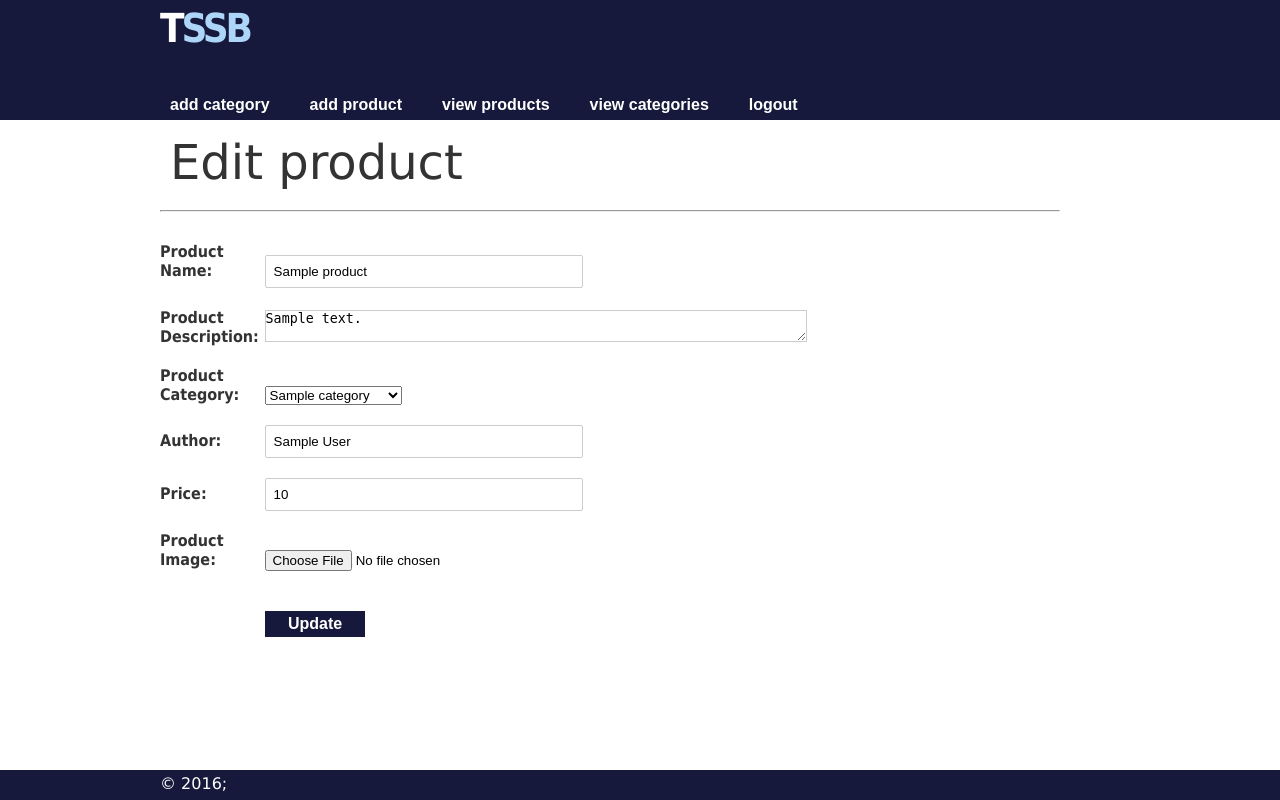
After one commit to odera24/bookstore, a PHP site: page /edit_product.php?id=1 in a window 1280 px wide. The commit adds this page. Run offline with PHP 8.4, Linux system fonts and the light colour scheme; tables that the repository leaves empty or names only in its code hold one stand-in row (values such as "Sample post").

Commit message:
Create edit product page

```diff
--- /dev/null
+++ b/www/edit_product.php
@@ -0,0 +1,83 @@
+<?php
+	session_start();
+	# include db connection
+	include "config/db.php";
+
+	# import functions
+	include "includes/functions.php";
+
+	$title = 'Edit Products';
+	# import header
+	include "includes/header2.php";
+
+	$errors = [];
+
+	if(!isset($_GET['id'])){
+		header('Location: view_products.php');
+	}
+
+	$product = fetchProducts($dbcon, $_GET['id']);
+
+	if(array_key_exists('submit', $_POST)) {
+
+		# check for name change
+
+	}
+
+?>
+
+<div class="wrapper">
+	<div id="stream">
+		<h1 id="register-label">Edit product</h1>
+		<hr>
+
+		<form id="register" method="POST" enctype="multipart/form-data">
+		<div>
+			<label>Product name:</label>
+			<?php display_errors('name',$errors); ?>
+			<input type="text" name="name" placeholder="Product Name" value="<?= $product['name'];?>">
+		</div>
+		<div>
+			<label>Product Description:</label>
+			<?php display_errors('description',$errors); ?>
+			<textarea placeholder="Product Description" name ="description"><?= $product['description'];?></textarea>
+		</div>
+		<div>
+			<label>Product Category:</label>
+			<?php display_errors('category',$errors); ?>
+			<select name="category">
+				<option value="<?= $product['category_id'];?>" selected="selected" disabled="disabled"><?= fetchCategoryName($dbcon,$product['category_id']);?></option>
+				<optgroup label="---------------------">
+					<?php
+						echo fetchCategories($dbcon);
+					?>
+				</optgroup>
+
+			</select>
+		</div>
+		<div>
+			<label>Author:</label>
+			<?php display_errors('author',$errors); ?>
+			<input type="text" name="author" placeholder="Book Author" value="<?= $product['author'];?>">
+		</div>
+		<div>
+			<label>Price:</label>
+			<?php display_errors('price',$errors); ?>
+			<input type="text" name="price" placeholder="Product Price" value="<?= $product['price'];?>">
+		</div>
+		<div>
+			<label>Product image:</label>
+			<?php display_errors('image',$errors); ?>
+			<input type="file" name="image" placeholder="Product image">
+		</div>
+
+		<input type="submit" name="submit" value="Update">
+
+		</form>
+	</div>
+</div>
+
+<?php
+	# import footer
+	include "includes/footer.php";
+?>
--- a/www/includes/functions.php
+++ b/www/includes/functions.php
@@ -130,14 +130,20 @@
 		return $stmt->rowCount();
 	}
 
-	function fetchProducts($con){
+	function fetchProducts($con, $id = false){
+
+		if($id) {
+			# prepare statement
+			$stmt = $con->prepare("SELECT * FROM product WHERE id=:e");
+			$stmt->execute([':e' => $id]);
+			$result = $stmt->fetch(PDO::FETCH_ASSOC);
+			return $result;
+		}
+
 		# prepare statement
 		$stmt = $con->prepare("SELECT * FROM product");
-
 		$stmt->execute();
-
 		$result = $stmt->fetchAll(PDO::FETCH_BOTH);
-
 		return $result;
 	}
 
--- a/www/includes/header2.php
+++ b/www/includes/header2.php
@@ -16,8 +16,7 @@
 				<li><a href="add_category.php">add category</a></li>
 				<li><a href="add_product.php">add product</a></li>
 				<li><a href="view_products.php">view products</a></li>
-				<li><a href="#">view posts</a></li>
-				<li><a href="#">view posts</a></li>
+				<li><a href="view_categories.php">view categories</a></li>
 				<li><a href="#">logout</a></li>
 			</ul>
 		</nav>
```
